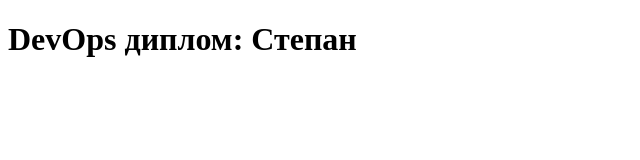
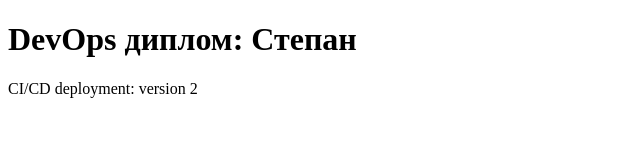
Before and after one commit to StepanST1/devops-diploma-app, a plain HTML site: page index.html in a window 1280 px wide. Shown: the whole page, without its empty margins (0-640 px from the left). Drawn offline with Linux system fonts and the light colour scheme.

Commit message:
Add CI/CD

```diff
--- a/index.html
+++ b/index.html
@@ -6,5 +6,6 @@
 </head>
 <body>
     <h1>DevOps диплом: Степан</h1>
+  <p>CI/CD deployment: version 2</p>
 </body>
 </html>
```
Also changed, not shown: 1 other file.
